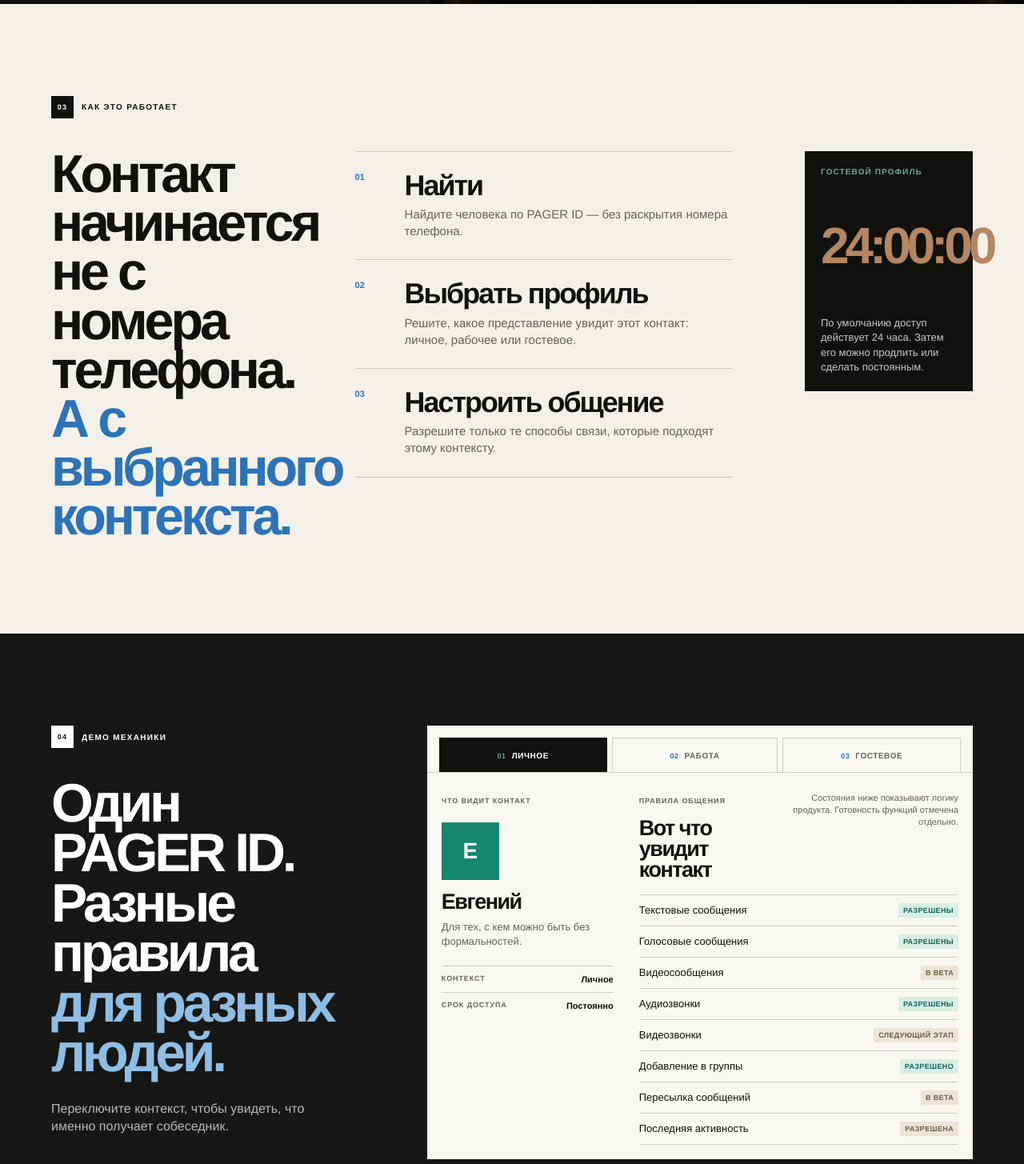
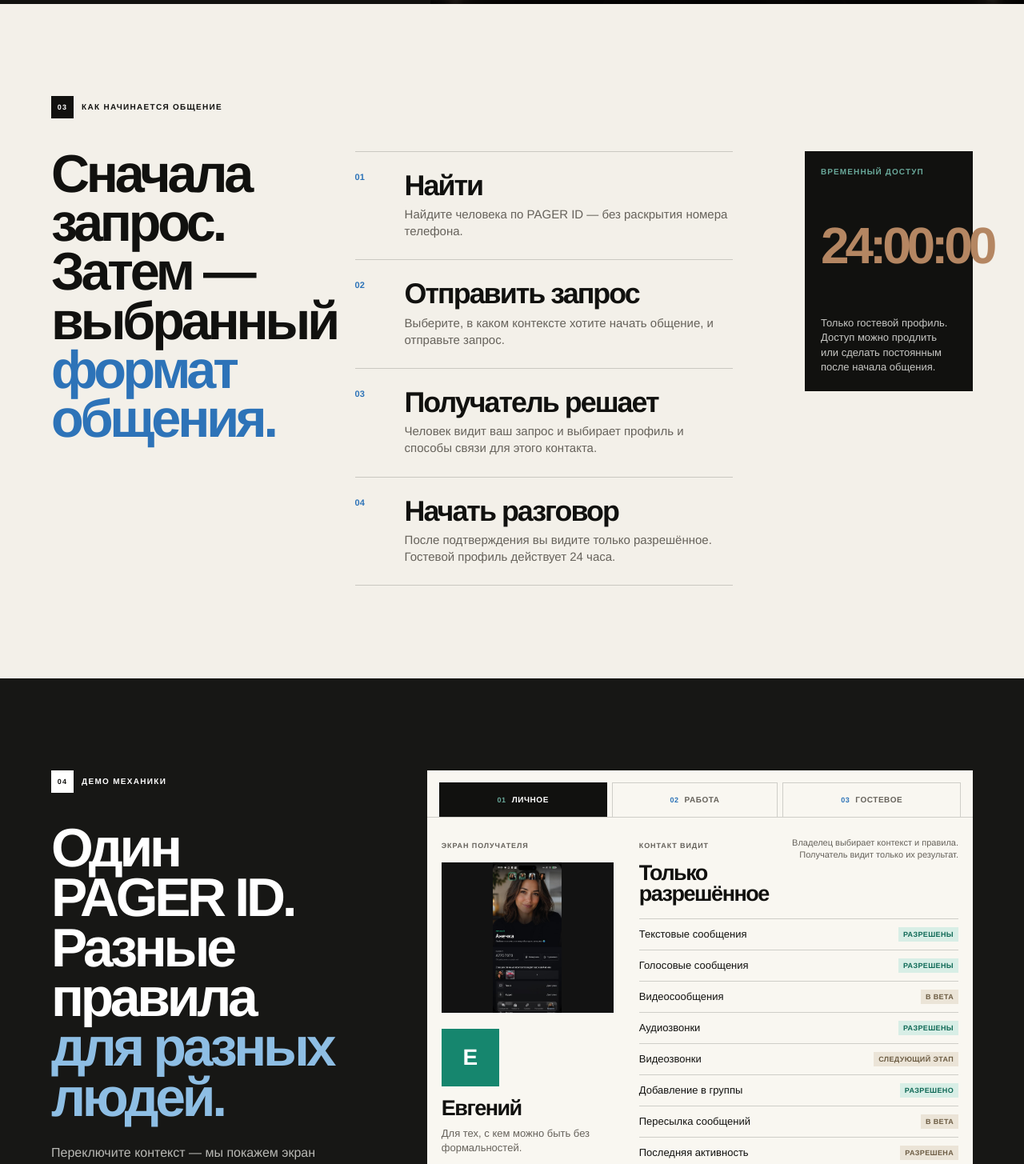
Before and after one commit to pagerapp/pager-investor, a Next.js app: page / in a window 1280 px wide. Shown: the part 2540-3995 px from the top of the page at 80% size. Built offline with nearby package versions, Linux system fonts and the light colour scheme.

Commit message:
Clarify relationship mechanics in prototype

```diff
--- a/app/components/ProductDemo.tsx
+++ b/app/components/ProductDemo.tsx
@@ -4,15 +4,15 @@
 
 const contexts = {
   personal: {
-    label: "Личное", name: "Евгений", note: "Для тех, с кем можно быть без формальностей.", term: "Постоянно", accent: "mint",
+    label: "Личное", name: "Евгений", note: "Для тех, с кем можно быть без формальностей.", term: "Постоянно", accent: "mint", media: "/ledger/screen-profile.jpg", mediaAlt: "Личный профиль PAGER с идентификатором и разрешёнными способами связи",
     rules: [["Текстовые сообщения", "Разрешены"], ["Голосовые сообщения", "Разрешены"], ["Видеосообщения", "В beta"], ["Аудиозвонки", "Разрешены"], ["Видеозвонки", "Следующий этап"], ["Добавление в группы", "Разрешено"], ["Пересылка сообщений", "В beta"], ["Последняя активность", "Разрешена"]],
   },
   work: {
-    label: "Работа", name: "Е. Мартынов", note: "Рабочее представление с понятным способом связи.", term: "Постоянно", accent: "blue",
+    label: "Работа", name: "Е. Мартынов", note: "Рабочее представление с понятным способом связи.", term: "Постоянно", accent: "blue", media: "/ledger/screen-access.jpg", mediaAlt: "Запрос PAGER с выбором профиля, разрешений и срока доступа",
     rules: [["Текстовые сообщения", "Разрешены"], ["Голосовые сообщения", "Разрешены"], ["Видеосообщения", "В beta"], ["Аудиозвонки", "По запросу"], ["Видеозвонки", "Следующий этап"], ["Добавление в группы", "По запросу"], ["Пересылка сообщений", "В beta"], ["Последняя активность", "Скрыта"]],
   },
   guest: {
-    label: "Гостевое", name: "Evgeny", note: "Минимум информации для нового или временного контакта.", term: "24:00:00", accent: "gold",
+    label: "Гостевое", name: "Evgeny", note: "Минимум информации для нового или временного контакта.", term: "24:00:00", accent: "gold", media: "/ledger/ui-temporary.png", mediaAlt: "Карточка временного доступа PAGER на 24 часа",
     rules: [["Текстовые сообщения", "Разрешены"], ["Голосовые сообщения", "В beta"], ["Видеосообщения", "Следующий этап"], ["Аудиозвонки", "Закрыты"], ["Видеозвонки", "Закрыты"], ["Добавление в группы", "Закрыто"], ["Пересылка сообщений", "В beta"], ["Последняя активность", "Скрыта"]],
   },
 } as const;
@@ -38,16 +38,19 @@
           </button>
         ))}
       </div>
-      <div className="product-demo__body" id="profile-panel" role="tabpanel" aria-labelledby={`profile-tab-${active}`}>
+      <div className="product-demo__body" id="profile-panel" role="tabpanel" aria-labelledby={`profile-tab-${active}`} aria-live="polite">
         <div className="product-demo__profile">
-          <span className="product-demo__caption">Что видит контакт</span>
+          <span className="product-demo__caption">Экран получателя</span>
+          <figure className="product-demo__media">
+            <img src={context.media} alt={context.mediaAlt} width="477" height="520" loading="lazy" />
+          </figure>
           <div className="profile-dot" aria-hidden="true">{context.name.slice(0, 1)}</div>
           <h3>{context.name}</h3>
           <p>{context.note}</p>
           <dl><div><dt>Контекст</dt><dd>{context.label}</dd></div><div><dt>Срок доступа</dt><dd>{context.term}</dd></div></dl>
         </div>
         <div className="product-demo__rules">
-          <div className="product-demo__rules-head"><div><span>Правила общения</span><h3>Вот что увидит контакт</h3></div><p>Состояния ниже показывают логику продукта. Готовность функций отмечена отдельно.</p></div>
+          <div className="product-demo__rules-head"><div><span>Контакт видит</span><h3>Только разрешённое</h3></div><p>Владелец выбирает контекст и правила. Получатель видит только их результат.</p></div>
           <div className="rule-list">
             {context.rules.map(([label, state]) => <div key={label}><span>{label}</span><b className={stateClass(state)}>{state}</b></div>)}
           </div>
--- a/app/globals.css
+++ b/app/globals.css
@@ -44,9 +44,6 @@
 .hero__visual picture, .hero__visual img { display: block; width: 100%; min-width: 0; height: 100%; }
 .hero__visual img { object-fit: cover; object-position: 58% center; transform: scale(.92); transform-origin: center; }
 .hero__visual::after { position: absolute; inset: 0; content: ""; background: linear-gradient(0deg, rgba(3,7,14,.25), transparent 38%); pointer-events: none; }
-.hero__steps { display: none; }
-.hero__steps span { display: block; padding: 9px 11px; color: #f8f7f4; border: 1px solid rgba(255,255,255,.72); background: rgba(4,10,19,.78); font-size: 10px; font-weight: 700; letter-spacing: .06em; text-transform: uppercase; backdrop-filter: blur(8px); }
-.hero__steps b { margin-right: 7px; color: #b9d5ed; font-size: 8px; }
 .hero__bottom { position: absolute; z-index: 2; right: 0; bottom: 0; left: 0; padding: 0 var(--pad) 26px; }
 .hero__actions { display: flex; gap: 25px; align-items: center; flex-wrap: wrap; }
 .button { display: inline-flex; min-height: 54px; align-items: center; justify-content: space-between; gap: 32px; padding: 0 18px; font-size: 11px; font-weight: 700; letter-spacing: .045em; text-transform: uppercase; transition: transform .18s ease, background .18s ease; }
@@ -118,6 +115,8 @@
 .product-demo--gold .product-demo__tabs button[aria-selected="true"] span { color: var(--gold); }
 .product-demo__body { display: grid; grid-template-columns: minmax(180px, .7fr) minmax(330px, 1.3fr); gap: 32px; padding: 24px 18px 18px; }
 .product-demo__caption, .product-demo__rules-head span, .product-demo dt { color: var(--muted); font-size: 9px; font-weight: 700; letter-spacing: .1em; text-transform: uppercase; }
+.product-demo__media { display: grid; min-height: 154px; margin: 14px 0 18px; place-items: center; overflow: hidden; background: #121212; }
+.product-demo__media img { width: 100%; height: 188px; object-fit: contain; object-position: center; }
 .profile-dot { display: grid; width: 72px; height: 72px; place-items: center; margin-top: 20px; color: #fff; background: var(--ink); font-size: 28px; font-weight: 700; }
 .product-demo--mint .profile-dot { background: #16866e; }.product-demo--blue .profile-dot { background: var(--blue); }.product-demo--gold .profile-dot { background: #a56d38; }
 .product-demo__profile h3, .product-demo__rules h3 { margin-top: 15px; font-size: 27px; font-weight: 700; letter-spacing: -.055em; line-height: .96; }
@@ -192,13 +191,13 @@
   :root { --pad: 20px; --section: 82px; }
   .topbar { min-height: 62px; grid-template-columns: 1fr auto; }.wordmark { font-size: 24px; }.topbar nav { display: none; }.topbar__cta { font-size: 9px; }
   .hero { height: calc(100svh - 62px); min-height: 0; }.hero::before { background: linear-gradient(180deg, rgba(5, 8, 13, .94) 0%, rgba(5, 8, 13, .78) 38%, rgba(5, 8, 13, .52) 68%, rgba(3, 7, 14, .9) 100%); }.hero__copy { padding: 44px var(--pad) 24px; }.kicker { margin-bottom: 14px; font-size: 9px; }.hero h1 { max-width: 100%; font-size: clamp(37px, 9.3vw, 53px); letter-spacing: -.05em; line-height: .96; }.hero h1 em { max-width: 100%; font-size: .9em; }.hero__thesis { margin-top: 18px; font-size: 17px; }.hero__explain { max-width: 350px; margin-top: 8px; color: #d0d0cb; font-size: 14px; }
-  .hero__visual { position: absolute; inset: 0; width: auto; min-height: 0; height: auto; aspect-ratio: auto; }.hero__visual img { object-position: 61% center; transform: scale(.96); }.hero__visual::after { background: linear-gradient(0deg, rgba(3,7,14,.5), transparent 58%); }.hero__steps { display: none; }
+  .hero__visual { position: absolute; inset: 0; width: auto; min-height: 0; height: auto; aspect-ratio: auto; }.hero__visual img { object-position: 61% center; transform: scale(.96); }.hero__visual::after { background: linear-gradient(0deg, rgba(3,7,14,.5), transparent 58%); }
   .hero__bottom { padding: 18px var(--pad) 28px; }.hero__actions { display: grid; gap: 9px; }.button { width: 100%; min-height: 50px; }.text-link { width: max-content; min-height: 38px; font-size: 10px; }.launches { margin-top: 17px; color: #c3c3be; font-size: 10px; }
   h2 { font-size: clamp(35px, 9.5vw, 45px); letter-spacing: -.045em; line-height: .98; }.problem__lead { grid-template-columns: 1fr; gap: 22px; margin-top: 29px; }.problem__lead p { font-size: 15px; }.generation-grid { grid-template-columns: 1fr; margin-top: 42px; }.generation, .generation + .generation { min-height: 0; padding: 20px 0 28px; border-right: 0; border-bottom: 1px solid var(--line); }.generation:last-child { border-bottom: 0; }.generation__visual { height: 65px; margin-top: 8px; }.generation h3 { margin-top: 7px; font-size: 28px; }
   .identity__statement { padding: var(--section) var(--pad); }.identity__statement h2 { margin-top: 31px; font-size: clamp(40px, 10.5vw, 50px); }.identity__visual { min-height: 0; aspect-ratio: 5 / 6; }.identity__visual img { object-position: center; }.identity__note { right: 20px; bottom: 20px; left: 20px; font-size: 16px; }
   .how { grid-template-columns: 1fr; gap: 32px; }.how__header h2 { margin-top: 30px; }.how__steps li { padding: 20px 0; }.how__steps h3 { font-size: 29px; }.guest-card { min-height: 205px; }.guest-card strong { font-size: 59px; }
   .demo-section { gap: 37px; }.demo-section__intro h2 { margin-top: 30px; font-size: clamp(41px, 10.5vw, 52px); }
-  .product-demo__body { grid-template-columns: 1fr; gap: 28px; }.product-demo__tabs { padding: 13px 13px 0; }.product-demo__tabs button { min-height: 40px; padding: 0 10px; }.product-demo__rules-head { display: grid; gap: 10px; }.product-demo__rules-head > p { text-align: left; }.rule-list > div { font-size: 12px; }
+  .product-demo__body { grid-template-columns: 1fr; gap: 28px; }.product-demo__tabs { padding: 13px 13px 0; }.product-demo__tabs button { min-height: 40px; padding: 0 10px; }.product-demo__rules-head { display: grid; gap: 10px; }.product-demo__rules-head > p { text-align: left; }.product-demo__media { min-height: 136px; margin-top: 12px; }.product-demo__media img { height: 166px; }.rule-list > div { font-size: 12px; }
   .today__grid, .offer-grid { grid-template-columns: 1fr; }.today__grid > article { min-height: 0; }.today__grid h3 { margin: 35px 0 15px; font-size: 38px; }.today__proof { grid-template-columns: 1fr; gap: 26px; margin-top: 58px; padding-top: 32px; }.today__proof-copy h3 { margin-top: 22px; font-size: 38px; }.today__proof-media { grid-template-columns: minmax(120px, 42%) 1fr; gap: 16px; padding: 14px 16px 14px 14px; }.today__proof-media img { max-height: 360px; }.today__proof-media figcaption { font-size: 9px; }.hypotheses { grid-template-columns: 1fr; gap: 26px; }.hypotheses li { font-size: 16px; }
   .growth__path { grid-template-columns: 1fr; }.growth__path article, .growth__path article + article { min-height: 0; padding: 20px 0; border-right: 0; border-top: 1px solid rgba(255,255,255,.25); }.growth__path article:first-child { border-top: 0; }.growth__path p { margin-top: 35px; }
   .offer-grid > article { min-height: 230px; }.offer-grid h3 { font-size: 40px; }.closing { min-height: 570px; }.closing h2 { font-size: clamp(54px, 14vw, 70px); }.closing footer { font-size: 8px; }.closing footer span:nth-child(2) { display: none; }
--- a/app/page.tsx
+++ b/app/page.tsx
@@ -9,16 +9,16 @@
 ];
 
 const productToday = [
-  ["Уже собрано", ["Регистрация", "PAGER ID", "Поиск по ID", "1:1-диалоги", "Flutter-клиент", "Supabase backend"]],
+  ["Уже собрано", ["Регистрация", "PAGER ID", "Поиск по ID", "Запросы на контакт", "1:1-диалоги", "Базовый профиль"]],
   ["Проверяем в private beta", ["Контекстные профили", "Управление способами общения", "Гостевой профиль", "Временный доступ", "Понятность правил"]],
   ["Следующий этап", ["Аудио- и видеозвонки", "Расширенные профили", "Дополнительные настройки приватности", "Бизнес-сценарии", "API"]],
 ];
 
 const offers = [
-  ["Premium PAGER ID", "Короткий, запоминающийся идентификатор для личного или профессионального использования."],
-  ["Расширенные профили", "Больше контекстов, вариантов представления и настроек для разных типов общения."],
-  ["Возможности приложения", "Дополнительные способы коммуникации, автоматизация правил и более детальный контроль приватности."],
-  ["B2B / API", "Инструменты для бизнеса, которому нужна безопасная связь с клиентами без раскрытия личных номеров сотрудников."],
+  ["Premium PAGER ID", "Короткий, запоминающийся идентификатор для личного или профессионального использования.", "После beta"],
+  ["Расширенные профили", "Больше контекстов, вариантов представления и настроек для разных типов общения.", "После beta"],
+  ["Возможности приложения", "Дополнительные способы коммуникации и более детальный контроль приватности.", "Гипотеза"],
+  ["B2B / API", "Безопасная связь бизнеса с клиентами без раскрытия личных номеров сотрудников.", "B2B гипотеза"],
 ];
 
 export default function Home() {
@@ -49,9 +49,6 @@
               <source media="(max-width: 700px)" srcSet="/pager-assets/hero-mobile.png" />
               <img src="/pager-assets/hero-desktop.png" alt="Интерфейс PAGER с профилями общения, правилами доступа и чатом" width="1672" height="941" fetchPriority="high" />
             </picture>
-            <div className="hero__steps" aria-label="Основная механика PAGER">
-              <span><b>Сценарий</b> профиль · правила · срок</span>
-            </div>
           </div>
 
           <div className="hero__bottom">
@@ -105,18 +102,19 @@
 
         <section className="how section" id="how">
           <div className="how__header">
-            <div className="section-label"><span>03</span> Как это работает</div>
-            <h2>Контакт начинается не с номера телефона.<br /><em>А с выбранного контекста.</em></h2>
+            <div className="section-label"><span>03</span> Как начинается общение</div>
+            <h2>Сначала запрос.<br />Затем — выбранный<br /><em>формат общения.</em></h2>
           </div>
           <ol className="how__steps">
             <li><span>01</span><div><h3>Найти</h3><p>Найдите человека по PAGER ID — без раскрытия номера телефона.</p></div></li>
-            <li><span>02</span><div><h3>Выбрать профиль</h3><p>Решите, какое представление увидит этот контакт: личное, рабочее или гостевое.</p></div></li>
-            <li><span>03</span><div><h3>Настроить общение</h3><p>Разрешите только те способы связи, которые подходят этому контексту.</p></div></li>
+            <li><span>02</span><div><h3>Отправить запрос</h3><p>Выберите, в каком контексте хотите начать общение, и отправьте запрос.</p></div></li>
+            <li><span>03</span><div><h3>Получатель решает</h3><p>Человек видит ваш запрос и выбирает профиль и способы связи для этого контакта.</p></div></li>
+            <li><span>04</span><div><h3>Начать разговор</h3><p>После подтверждения вы видите только разрешённое. Гостевой профиль действует 24 часа.</p></div></li>
           </ol>
           <aside className="guest-card">
-            <span>Гостевой профиль</span>
+            <span>Временный доступ</span>
             <strong>24:00:00</strong>
-            <p>По умолчанию доступ действует 24 часа. Затем его можно продлить или сделать постоянным.</p>
+            <p>Только гостевой профиль. Доступ можно продлить или сделать постоянным после начала общения.</p>
           </aside>
         </section>
 
@@ -124,7 +122,7 @@
           <div className="demo-section__intro">
             <div className="section-label section-label--light"><span>04</span> Демо механики</div>
             <h2>Один PAGER ID.<br />Разные правила<br /><em>для разных людей.</em></h2>
-            <p>Переключите контекст, чтобы увидеть, что именно получает собеседник.</p>
+            <p>Переключите контекст — мы покажем экран получателя: профиль, разрешения и срок доступа.</p>
           </div>
           <ProductDemo />
         </section>
@@ -185,7 +183,7 @@
             <h2>Что может стать платным<br />в PAGER</h2>
           </div>
           <div className="offer-grid">
-            {offers.map(([title, copy], index) => <article key={title}><span>0{index + 1}</span><h3>{title}</h3><p>{copy}</p><small>Направление развития</small></article>)}
+            {offers.map(([title, copy, stage], index) => <article key={title}><span>0{index + 1}</span><h3>{title}</h3><p>{copy}</p><small>{stage}</small></article>)}
           </div>
         </section>
 
```
Also changed, not shown: 1 other file (tests, documents, lock files or other folders).
